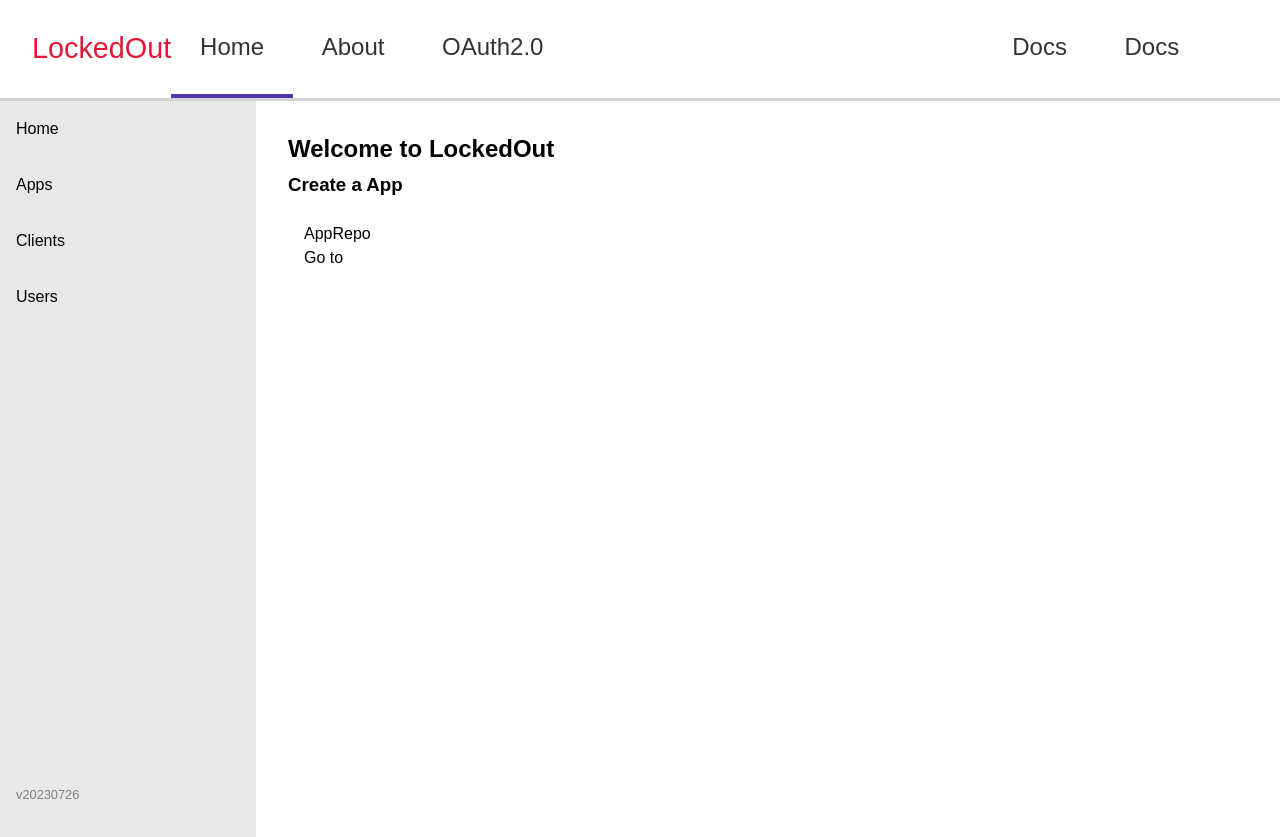
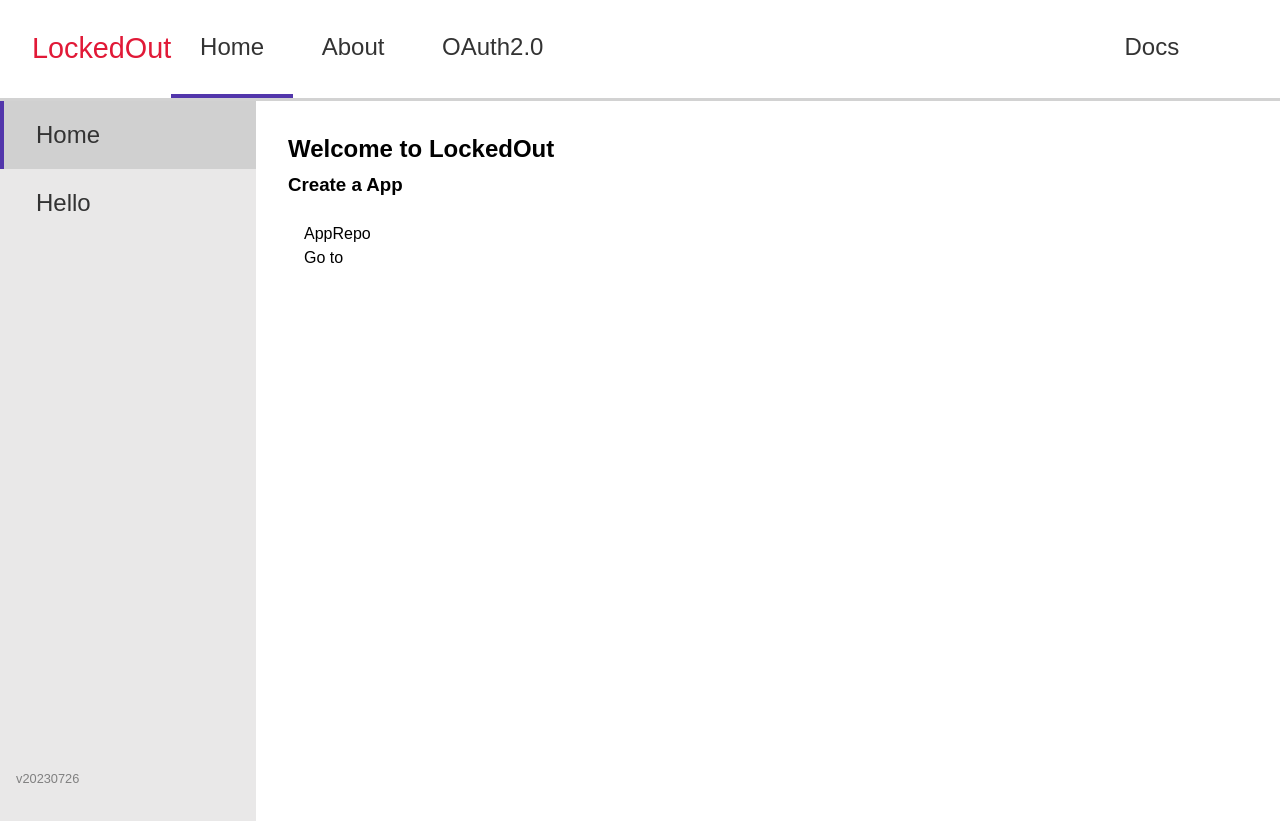
Before and after one commit to AbulSyed/locked-out, a React (Vite) app in the folder frontend/: page / in a window 1280 px wide. Built offline with nearby package versions, Linux system fonts and the light colour scheme.

Commit message:
topnav & sidenav

```diff
--- a/frontend/src/components/sidenav/Sidenav.scss
+++ b/frontend/src/components/sidenav/Sidenav.scss
@@ -1,21 +1,38 @@
 .sidenav {
   background: rgb(233, 232, 232);
   width: 20%;
-  height: 92vh;
+  height: 90vh;
 
+  // to push app version down
   display: flex;
   flex-direction: column;
   justify-content: space-between;
 
   .sidenav-list {
-    .sidenav-list-item {
-      padding: 1rem;
+    display: flex;
+    flex-direction: column;
+
+    font-size: 1.5rem;
+    font-weight: 500;
+    width: 100%;
+
+    .li {
+      // prevent weird effect on hover
+      border-left: 4px solid transparent;
+      // top right bottom left
+      padding: 1rem 0rem 1rem 2rem;
       transition: all .8s;
 
       &:hover {
+        border-left: 4px solid var(--purple-color);
         cursor: pointer;
         background: rgb(208, 208, 208);
       }
+    }
+
+    .active {
+      border-left: 4px solid var(--purple-color);
+      background: rgb(208, 208, 208);
     }
   }
 
--- a/frontend/src/components/sidenav/Sidenav.tsx
+++ b/frontend/src/components/sidenav/Sidenav.tsx
@@ -1,13 +1,20 @@
 import './Sidenav.scss'
+import { NavLink } from 'react-router-dom';
 
 const Sidenav: React.FC = () => {
   return (
     <div className='sidenav'>
       <ul className='sidenav-list'>
-        <li className='sidenav-list-item'>Home</li>
+        <NavLink className={({ isActive, isPending }) => isPending ? "pending li" : isActive ? "active li" : "li"} to="/">
+          Home
+        </NavLink>
+        <NavLink className={({ isActive, isPending }) => isPending ? "pending li" : isActive ? "active li" : "li"} to="/ss">
+          Hello
+        </NavLink>
+        {/* <li className='sidenav-list-item'>Home</li>
         <li className='sidenav-list-item'>Apps</li>
         <li className='sidenav-list-item'>Clients</li>
-        <li className='sidenav-list-item'>Users</li>
+        <li className='sidenav-list-item'>Users</li> */}
       </ul>
       <span className='version'>{import.meta.env.VITE_APP_VERSION}</span>
     </div>
--- a/frontend/src/components/topnav/Topnav.scss
+++ b/frontend/src/components/topnav/Topnav.scss
@@ -4,50 +4,63 @@
   background: #fff;
   z-index: 1;
   border-bottom: 3px solid #D2D2D2;
-}
 
-.navbar .container {
+  .container {
     display: grid;
     grid-template-columns: 1fr 4fr 4fr;
     align-items: center;
   }
 
-.navbar .logo {
+  .logo {
     color: var(--primary-color);
     font-weight: 400;
     font-size: 1.8rem;
   }
 
-.navbar .primary-links {
+  .primary-links {
     display: flex;
     margin-right: 2.5rem;
     font-size: 1.5rem;
     font-weight: 500;
     height: 100%;
-}
 
-.navbar .primary-links .li,
-.navbar .secondary-links .li {
+    .li {
       padding: 1.8rem;
       border-bottom: 4px solid transparent;
-}
+      transition: all .8s;
 
-.navbar .primary-links .active,
-.navbar .secondary-links .active {
-  border-bottom: 4px solid var(--purple-color);
-}
-
-.navbar .primary-links .li:hover,
-.navbar .secondary-links .li:hover {
+      &:hover {
         border-bottom: 4px solid var(--purple-color);
         cursor: pointer;
       }
+    }
 
-.navbar .secondary-links {
+    .active {
+      border-bottom: 4px solid var(--purple-color);
+    }
+  }
+
+  .secondary-links {
     display: flex;
     justify-self: end;
     margin-right: 2.5rem;
     font-size: 1.5rem;
     font-weight: 500;
     height: 100%;
+
+    .li {
+      padding: 1.8rem;
+      border-bottom: 4px solid transparent;
+      transition: all .8s;
+
+      &:hover {
+        border-bottom: 4px solid var(--purple-color);
+        cursor: pointer;
       }
+    }
+
+    .active {
+      border-bottom: 4px solid var(--purple-color);
+    }
+  }
+}
--- a/frontend/src/components/topnav/Topnav.tsx
+++ b/frontend/src/components/topnav/Topnav.tsx
@@ -21,9 +21,6 @@ const Topnav: React.FC = () => {
 						<NavLink className={({ isActive, isPending }) => isPending ? "pending li" : isActive ? "active li" : "li"} to="/docs">
 							Docs
 						</NavLink>
-						<NavLink className={({ isActive, isPending }) => isPending ? "pending li" : isActive ? "active li" : "li"} to="/docss">
-							Docs
-						</NavLink>
 					</ul>
 			</div>
 		</nav>
--- a/frontend/src/index.scss
+++ b/frontend/src/index.scss
@@ -1,4 +1,3 @@
-
 :root {
   --white-color: #ffffff;
   --primary-color: #E11937;
```
Lines whose indentation alone changed are shown as unchanged.
